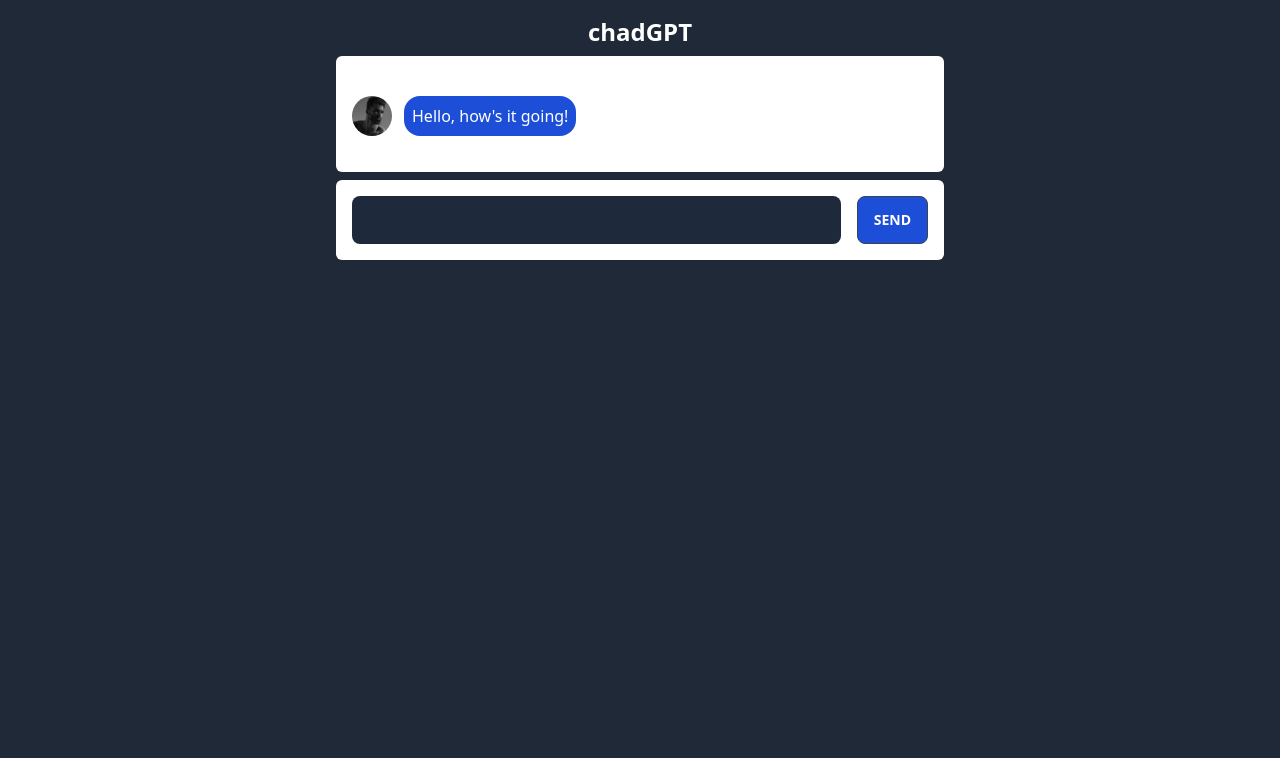
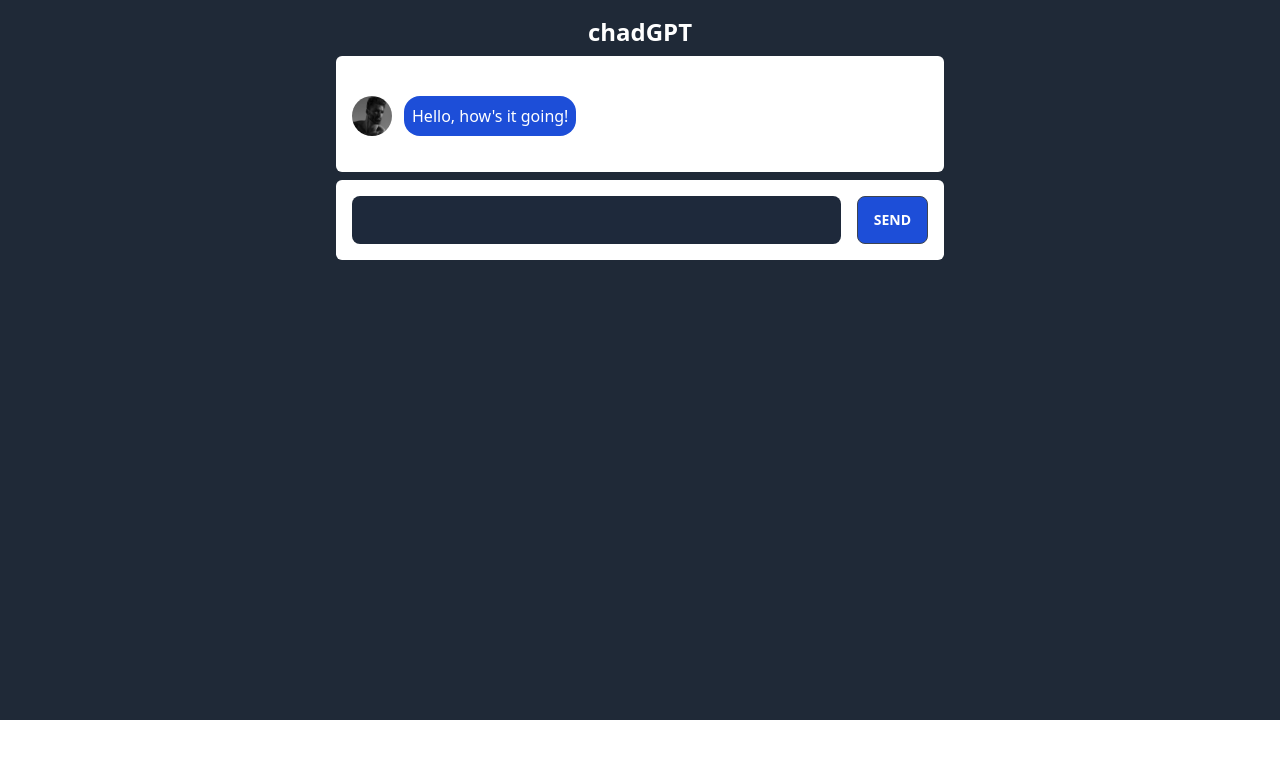
Before and after one commit to anguzz/chadGPT, a SvelteKit app: page / in a window 1280 px wide. Shown: the top 758 px of the page. Built offline with nearby package versions, Linux system fonts and the light colour scheme.

Commit message:
change h-full

```diff
--- a/src/app.css
+++ b/src/app.css
@@ -5,7 +5,7 @@
 
 html,
 body {
-	min-height: 50rem;
+	min-height: 45rem;
 	height:fit-content;
 	background-color: #1F2937;
 	color:white;
--- a/src/routes/+page.svelte
+++ b/src/routes/+page.svelte
@@ -66,7 +66,7 @@
 	<div>
 		<h1 class="text-2xl font-bold w-full text-center">chadGPT</h1>
 	</div>
-	<div class="h-fit w-full bg-white rounded-md p-4 overflow-y-auto flex flex-col gap-4">
+	<div class="h-full w-full bg-white rounded-md p-4 overflow-y-auto flex flex-col gap-4">
 		<div class="flex flex-col gap-2">
 			<ChatMessage type="assistant" message="Hello, how's it going!" />
 			{#each chatMessages as message}
```
